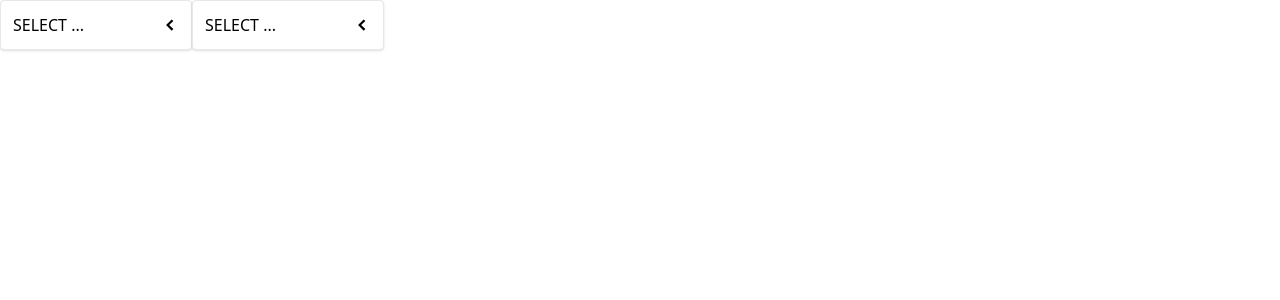
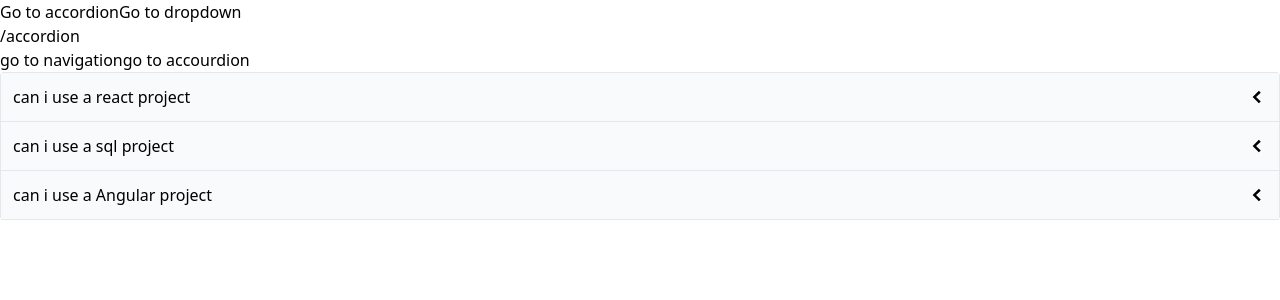
Before and after one commit to Mahyab/sideBarFundementalE, a React (Create React App) app: page /accordion in a window 1280 px wide. Shown: the top 300 px of the page. Built offline with nearby package versions, Linux system fonts and the light colour scheme.

Commit message:
remove and move extra stuff

```diff
--- a/src/App.js
+++ b/src/App.js
@@ -1,10 +1,22 @@
 import "./index.css";
 import DropdownPage from "./pages/DropdownPage";
+import Link from "./Components/Link";
+import Route from "./Components/Route";
+import AccordionPage from "./pages/AcoordionPage";
 export default function App() {
 
     return(
-<>
-        <DropdownPage/>
-</>
+        <div>
+            <Link to="/navigation">go to navigation</Link>
+            <Link to="/accordion">go to accourdion </Link>
+            <div>
+                <Route path="/accordion">
+                    <AccordionPage/>
+                </Route>
+                <Route path="/dropdown">
+                    <DropdownPage/>
+                </Route>
+            </div>
+        </div>
     )
 }
--- a/src/index.js
+++ b/src/index.js
@@ -1,7 +1,12 @@
 import React from "react";
 import  ReactDOM from "react-dom/client";
 import App from './App';
+import { NavigationProvider } from "./contexts/navigation";
 const el = document.getElementById("root");
 const root  = ReactDOM.createRoot(el);
 
-root.render(<App/>)
+root.render(
+    <NavigationProvider>
+        <App/>
+    </NavigationProvider>
+)
--- a/src/pages/AcoordionPage.js
+++ b/src/pages/AcoordionPage.js
@@ -1,7 +1,6 @@
-import "./index.css";
+import "../index.css";
 import React from "react";
-import ButtonPage from "./pages/ButtonPage";
-import Accordion from "./Components/Accordion";
+import Accordion from "../Components/Accordion";
 export default function AccordionPage() {
     const  items=[
         {
```
